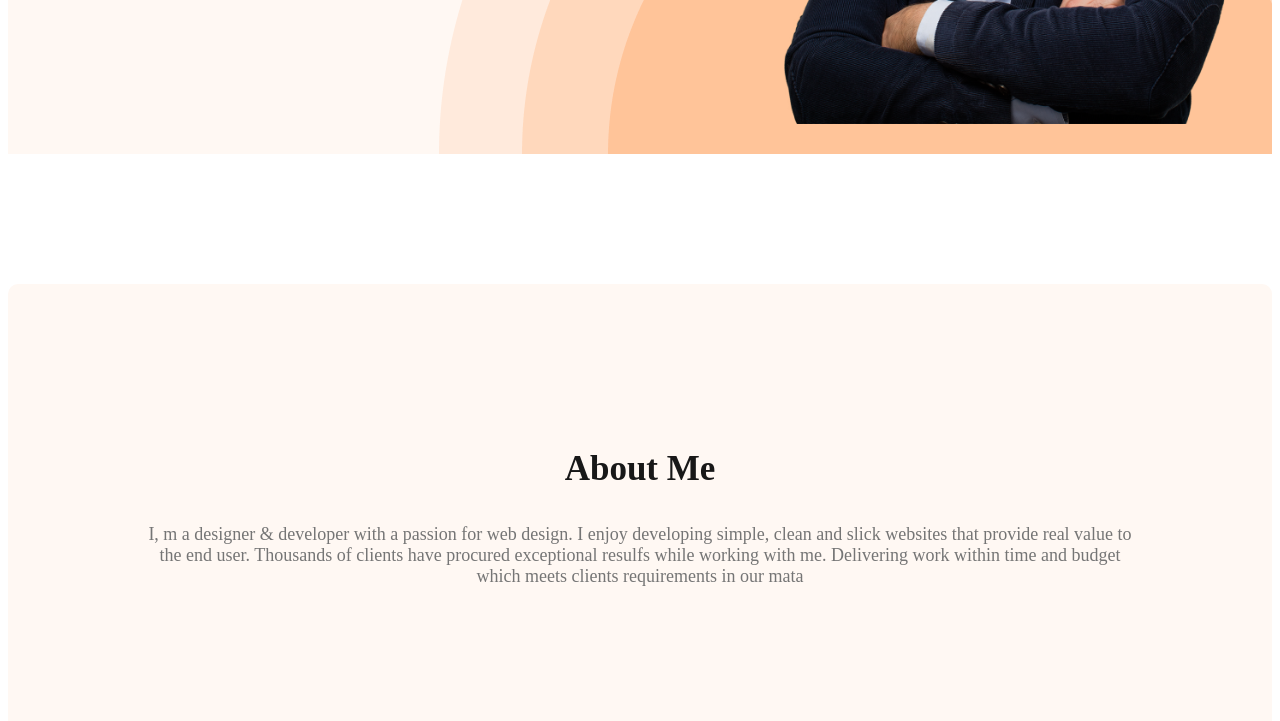
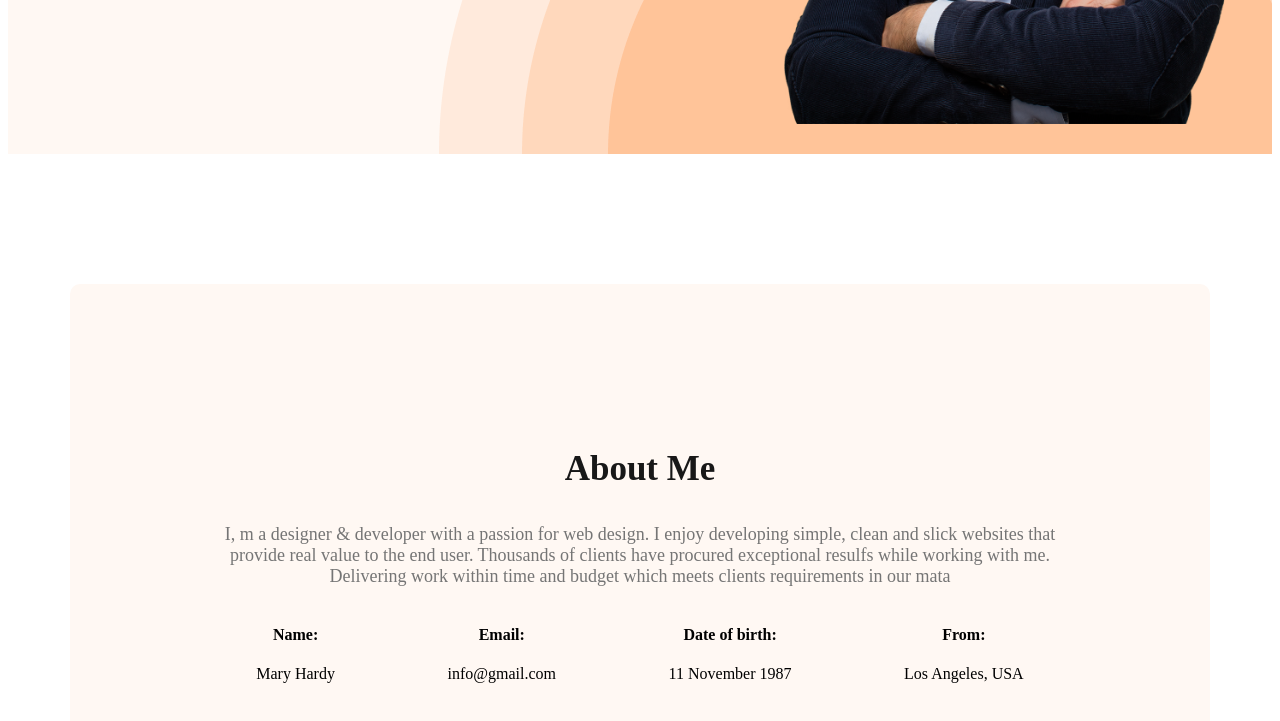
Before and after one commit to dipu-37/webdeveloper-portfolio, a plain HTML site: page index.html in a window 1280 px wide. Shown: the part 635-1356 px from the top of the page. Drawn offline with Linux system fonts and the light colour scheme.

Commit message:
about information 5-5

```diff
--- a/index.html
+++ b/index.html
@@ -45,6 +45,26 @@
                     slick websites that provide real value to the end user. Thousands of clients have procured
                     exceptional resulfs while working with me. Delivering work within time and budget which meets
                     clients requirements in our mata</p>
+
+                    <div class="about-info-container">
+                        <!-- .about-info*4>h4.info-title+p.info-description -->
+                        <div class="about-info">
+                            <h4 class="info-title">Name:</h4>
+                            <p class="info-description">Mary Hardy</p>
+                        </div>
+                        <div class="about-info">
+                            <h4 class="info-title">Email:</h4>
+                            <p class="info-description">info@gmail.com</p>
+                        </div>
+                        <div class="about-info">
+                            <h4 class="info-title">Date of birth:</h4>
+                            <p class="info-description">11 November 1987</p>
+                        </div>
+                        <div class="about-info">
+                            <h4 class="info-title">From:</h4>
+                            <p class="info-description">Los Angeles, USA</p>
+                        </div>
+                    </div>
             </section>
         </section>
     </main>
--- a/styles/portfolio.css
+++ b/styles/portfolio.css
@@ -96,6 +96,17 @@ nav{
  }
 
  /* main section style  */
+ main{
+ max-width: 1140px;
+ margin: 0 auto;
+ }
+ .about-info-container{
+   display: flex;
+   justify-content: space-around;
+ }
+ .about-info{
+text-align: center;
+ }
  /* about section style */
 .about {
    padding: 130px;
```
